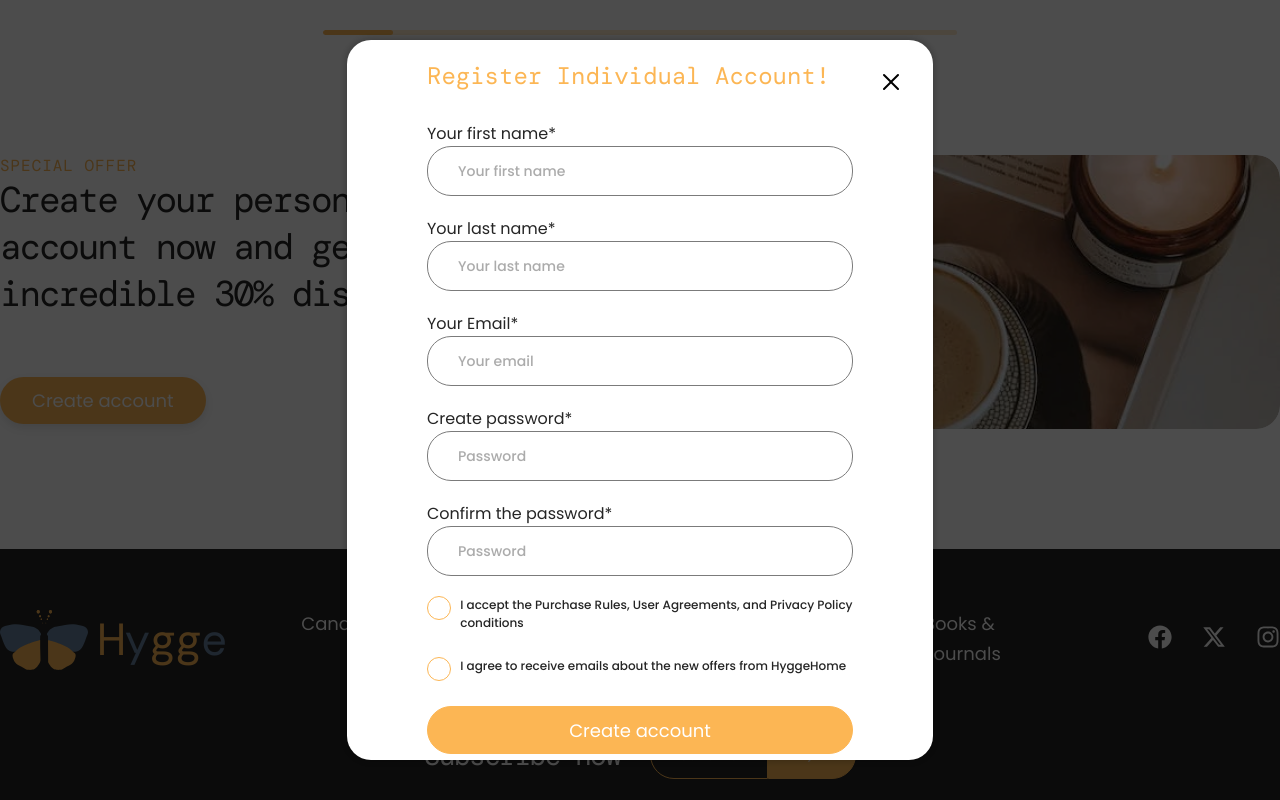
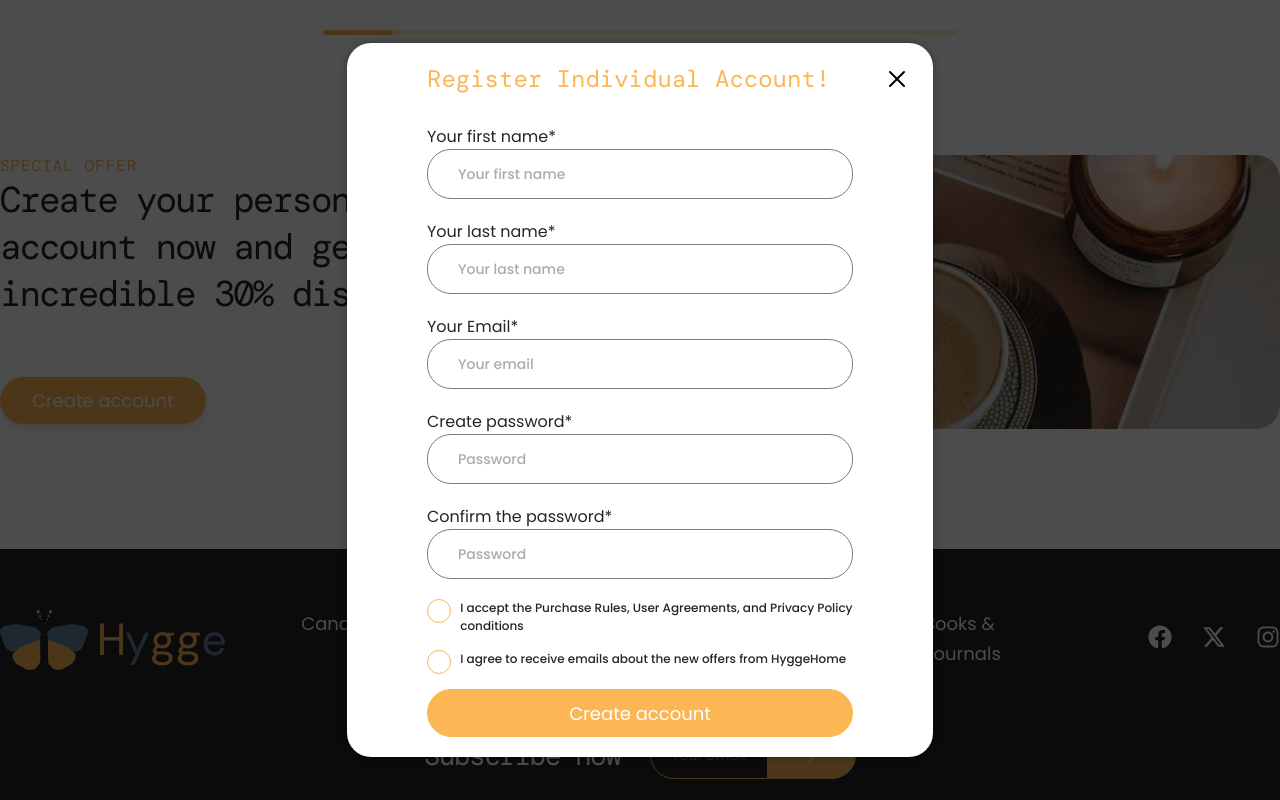
Before and after one commit to ArtemMerkushyn/HyggeHome, a React (Create React App) app: page / in a window 1280 px wide. Both pictures are taken after a click on the button "Create account". Shown: the part 1457-2257 px from the top of the page. Built offline with nearby package versions, Linux system fonts and the light colour scheme; grey boxes are pictures that could not be loaded.

Commit message:
Close modal window button update

```diff
--- a/src/components/MainPageContent/ModalForm/ModalForm.module.css
+++ b/src/components/MainPageContent/ModalForm/ModalForm.module.css
@@ -57,7 +57,7 @@ line-height: normal;
 cursor: pointer;
 }
 .modal_checkbox_container{
-    margin-bottom: 25px;
+    margin-bottom: 15px;
     display: flex;
     flex-direction: row;
     width: 426px;
@@ -86,8 +86,8 @@ cursor: pointer;
   padding: 0;
   cursor: pointer;
   position: absolute;
-  top: 30px;
-  right: 30px;
+  top: 24px;
+  right: 24px;
 }
 .svg_div{
     position: absolute;
```
